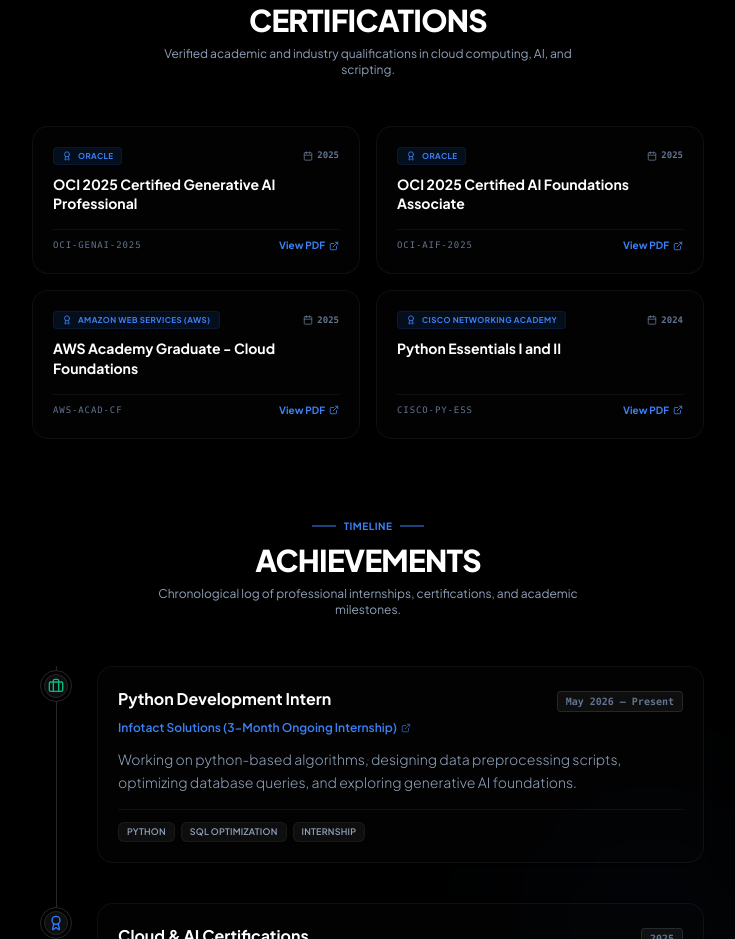
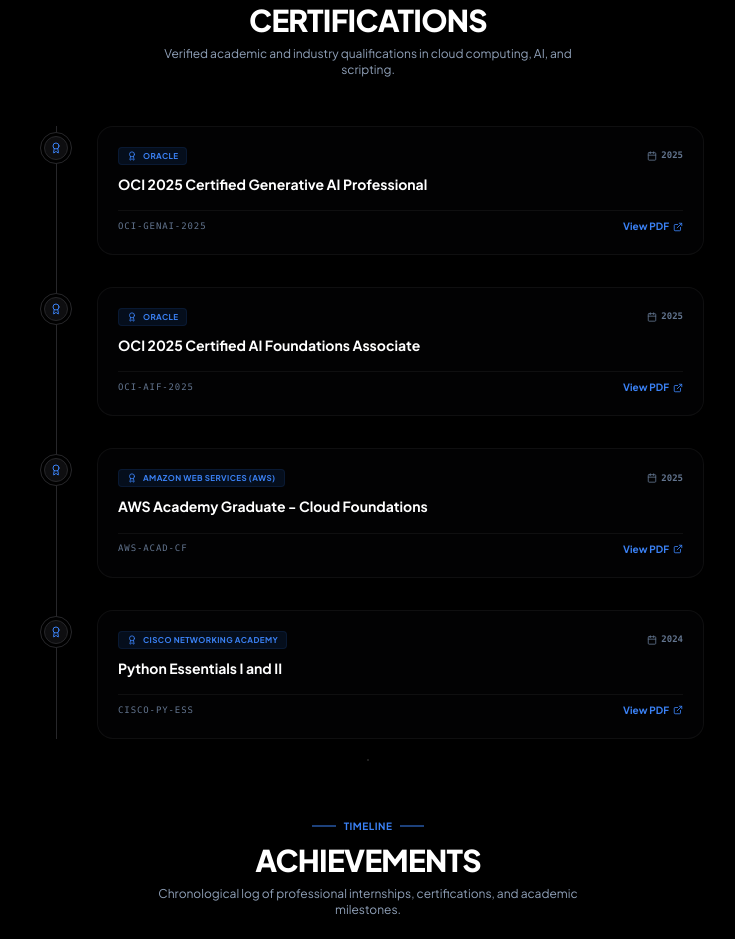
Before and after one commit to PankajjPatel/Portfolio_Pankaj, a React (Vite) app in the folder frontend/: page / in a window 1280 px wide. Shown: the part 4440-5379 px from the top of the page, without its empty margins (272-1007 px from the left). Built offline with nearby package versions, Linux system fonts and the light colour scheme; no server answers.

Commit message:
Convert Certifications layout to a vertical timeline matching the Achievements style

```diff
--- a/frontend/src/sections/Certifications.tsx
+++ b/frontend/src/sections/Certifications.tsx
@@ -59,22 +59,28 @@
           </p>
         </div>
 
-        {/* Certificates Card Grid */}
-        <div className="grid grid-cols-1 sm:grid-cols-2 gap-4">
+        {/* Certificates Timeline Layout (matching Achievements style) */}
+        <div className="relative border-l border-slate-200 dark:border-zinc-800 ml-4 sm:ml-6 flex flex-col gap-8">
           {certificates.map((cert, index) => (
             <motion.div
               key={cert.title}
-              initial={{ opacity: 0, y: 15 }}
-              whileInView={{ opacity: 1, y: 0 }}
-              viewport={{ once: true, margin: '-40px' }}
+              initial={{ opacity: 0, x: -10 }}
+              whileInView={{ opacity: 1, x: 0 }}
+              viewport={{ once: true, margin: '-60px' }}
               transition={{ duration: 0.5, delay: index * 0.08 }}
-              whileHover={{
-                scale: 1.01,
-                borderColor: 'rgba(59, 130, 246, 0.25)',
-                boxShadow: '0 10px 20px -10px rgba(59, 130, 246, 0.12)'
-              }}
+              className="relative pl-8 sm:pl-10 group"
+            >
+              {/* Timeline Connector Dot */}
+              <span className="absolute -left-[17px] top-1.5 w-8 h-8 rounded-full bg-themeBg border border-slate-200 dark:border-zinc-800 flex items-center justify-center group-hover:border-primaryBlue/50 transition-colors">
+                <span className="w-6 h-6 rounded-full bg-slate-100 dark:bg-zinc-900/60 border border-slate-200 dark:border-zinc-800 flex items-center justify-center group-hover:bg-themePanel group-hover:text-primaryBlue transition-all">
+                  <Award size={12} className="text-primaryBlue" />
+                </span>
+              </span>
+
+              {/* Card Compartment */}
+              <div
                 onClick={() => handleCertClick(cert)}
-              className="p-5 rounded-2xl border border-themeBorder bg-themePanel/45 dark:bg-themePanel/25 cursor-pointer hover:bg-themePanel/70 dark:hover:bg-themePanel/40 transition-all duration-300 flex flex-col justify-between gap-4 group"
+                className="p-5 rounded-2xl border border-themeBorder bg-themePanel/45 dark:bg-themePanel/25 cursor-pointer hover:bg-themePanel/70 dark:hover:bg-themePanel/40 transition-all duration-300 flex flex-col justify-between gap-4 group shadow-sm"
               >
                 <div className="flex flex-col gap-2.5">
                   {/* Header info */}
@@ -103,6 +109,7 @@
                     <ExternalLink size={10} />
                   </span>
                 </div>
+              </div>
             </motion.div>
           ))}
         </div>
```
Also changed, not shown: 2 other files (tests, documents, lock files or other folders). Lines whose indentation alone changed are shown as unchanged.
